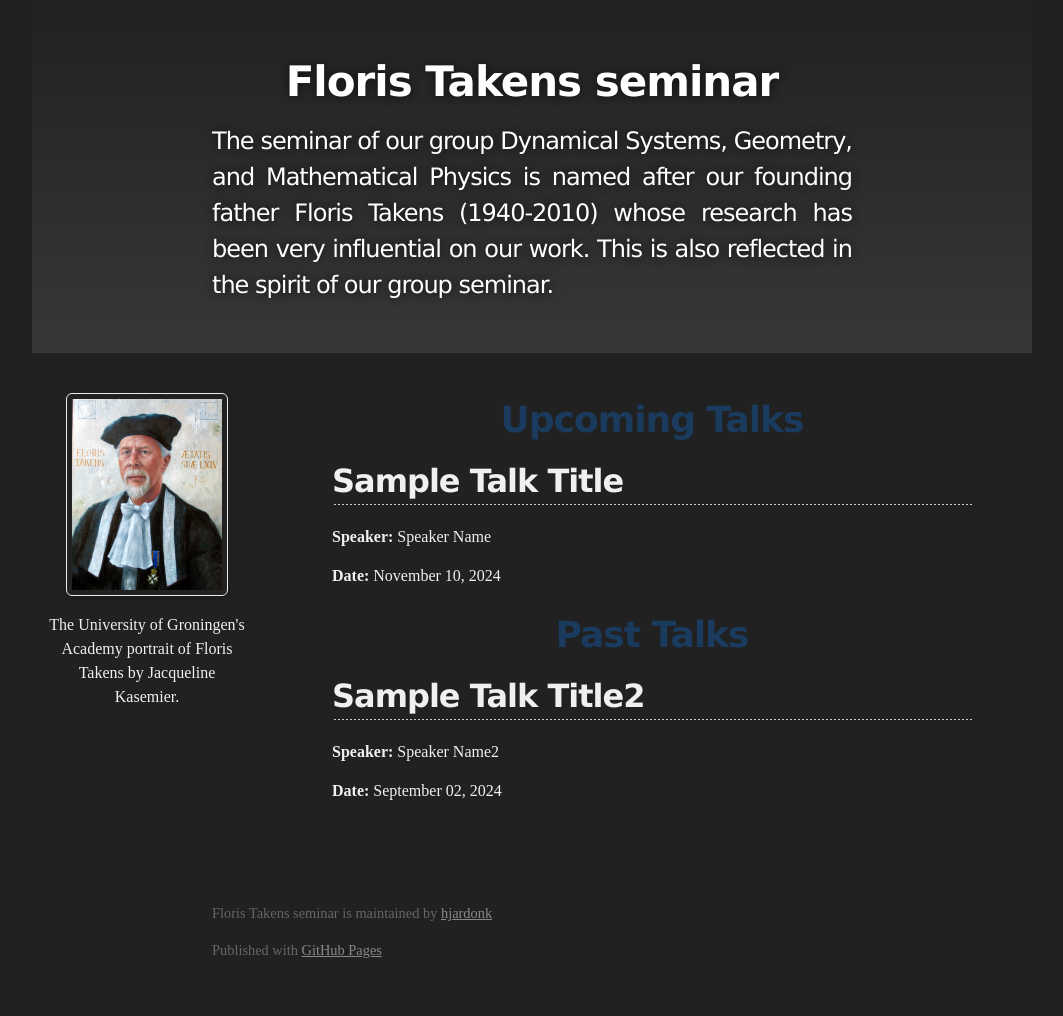
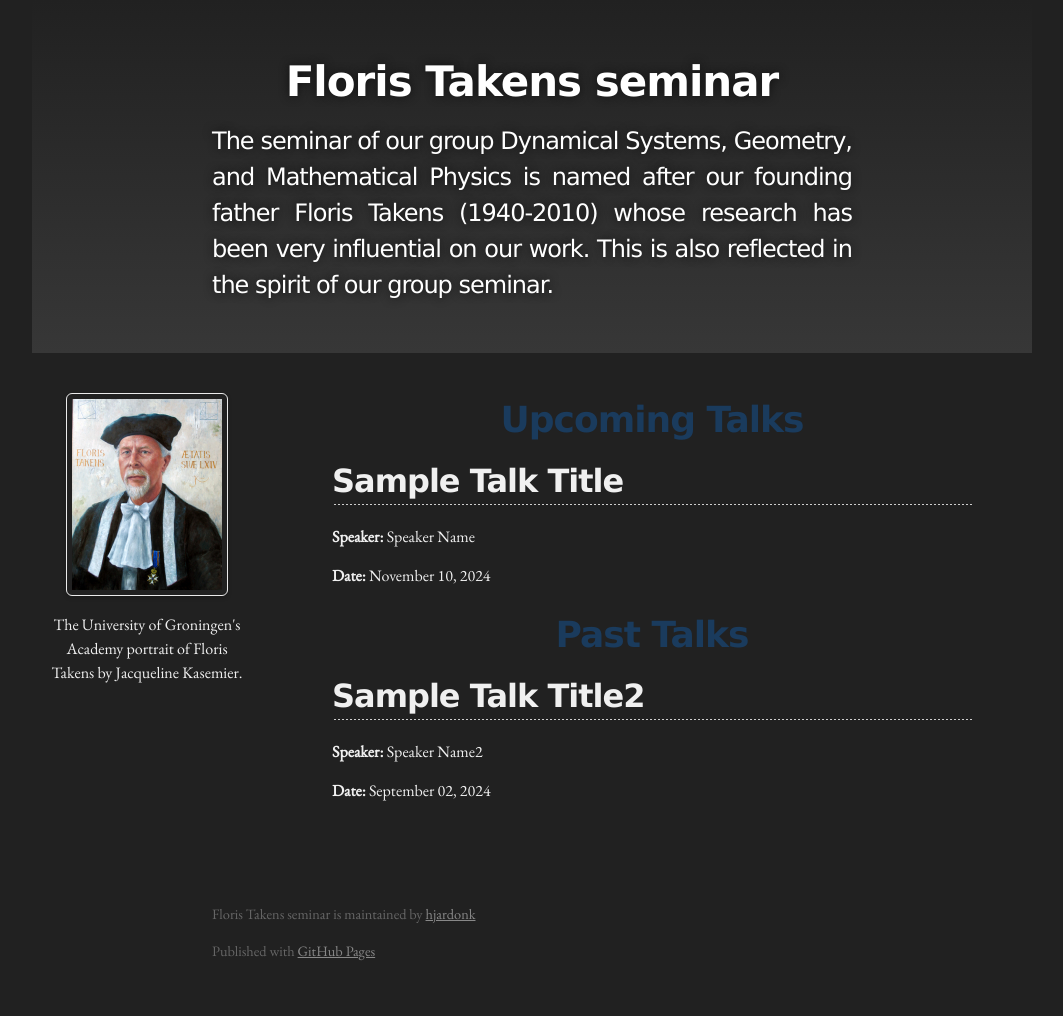
Before and after one commit to hjardonk/FlorisTakensSeminar, a Jekyll site: the page built from index.html, in a window 1280 px wide. Shown: the whole page, without its empty margins (108-1171 px from the left). Built offline with Jekyll 4.4.1, drawn with Linux system fonts in a browser that asks for light colours.

Commit message:
Update default.html

```diff
--- a/_layouts/default.html
+++ b/_layouts/default.html
@@ -6,6 +6,8 @@
     <meta http-equiv="X-UA-Compatible" content="IE=edge">
     <meta name="viewport" content="width=device-width,maximum-scale=2">
     <link rel="stylesheet" type="text/css" media="screen" href="{{ '/assets/css/style.css?v=' | append: site.github.build_revision | relative_url }}">
+    <!-- Google Fonts link -->
+    <link href="https://fonts.googleapis.com/css2?family=EB+Garamond&display=swap" rel="stylesheet">
 
     {% seo %}
     {% include head-custom.html %}
```
